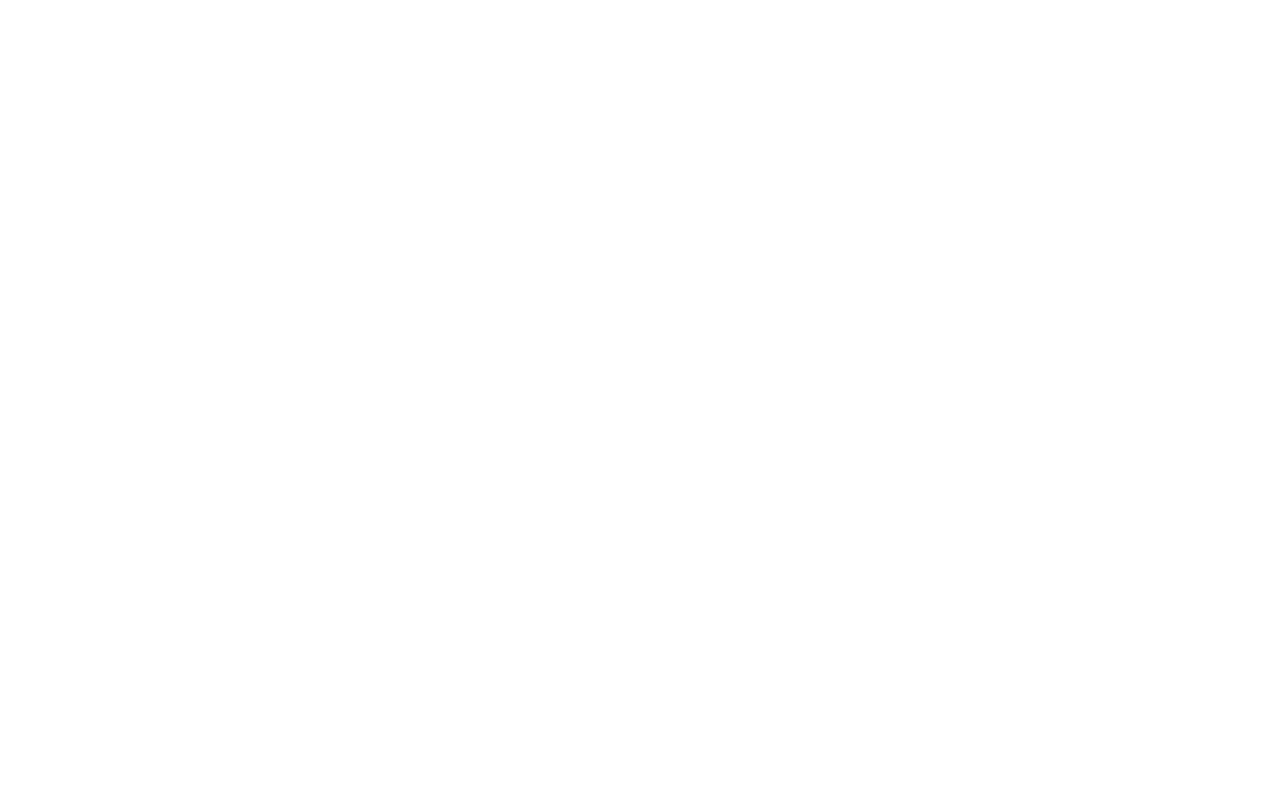
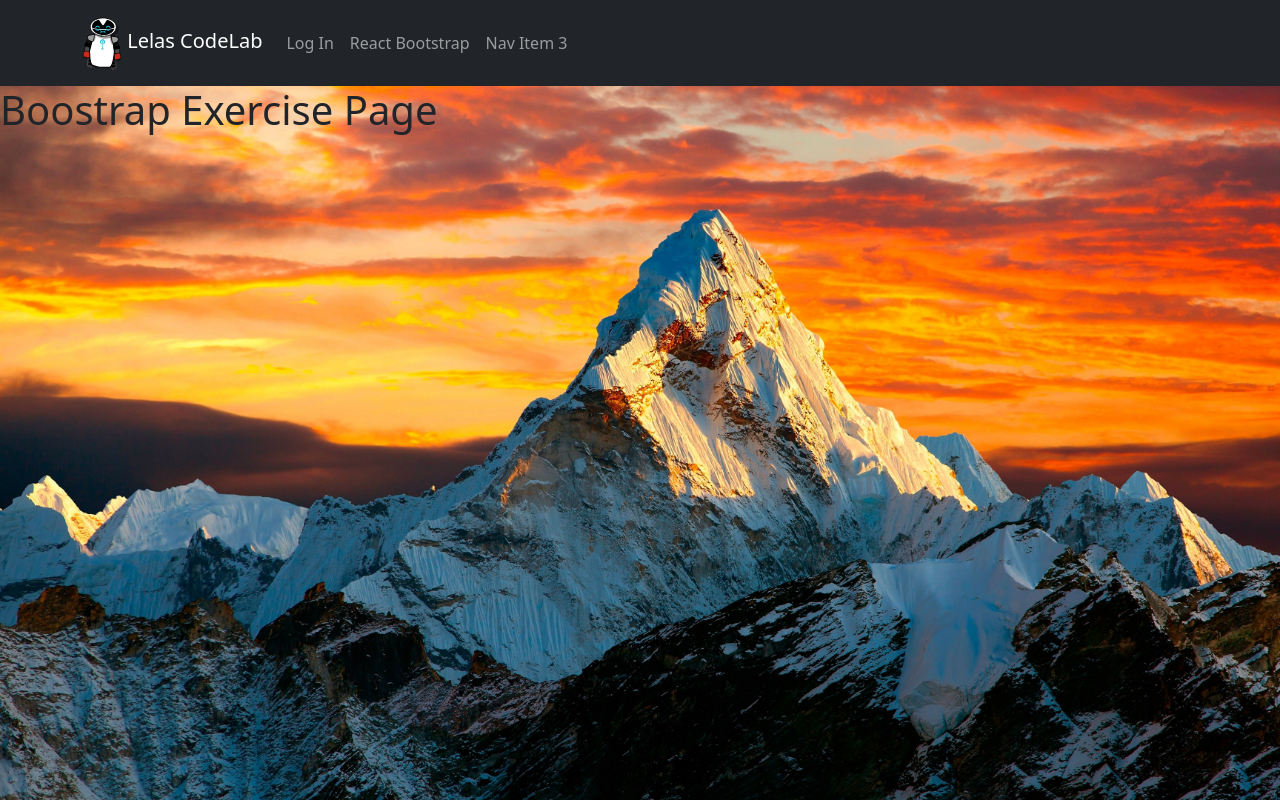
Before and after one commit to CanoodlingSocks/ts-react-experiments, a React (Create React App) app: page /react-bootstrap in a window 1280 px wide. Before the commit this address had no page. Built offline with nearby package versions, Linux system fonts and the light colour scheme.

Commit message:
setup route for bootstrap exercises

```diff
--- /dev/null
+++ b/src/components/React Bootstrap/BootstrapExercise.tsx
@@ -0,0 +1,5 @@
+const BootstrapExercise = () => {
+    return <h1>Boostrap Exercise Page</h1>
+}
+
+export default BootstrapExercise;
--- a/src/components/shared/Header/header.tsx
+++ b/src/components/shared/Header/header.tsx
@@ -14,7 +14,7 @@
           </Navbar.Brand>
           <Nav className="me-auto">
             <Nav.Link href="login">Log In</Nav.Link>
-            <Nav.Link href="#navitem2">Nav Item 2</Nav.Link>
+            <Nav.Link href="react-bootstrap">React Bootstrap</Nav.Link>
             <Nav.Link href="#navitem3">Nav Item 3</Nav.Link>
           </Nav>
                 </Container>
--- a/src/components/shared/layout.tsx
+++ b/src/components/shared/layout.tsx
@@ -16,7 +16,6 @@
         <>
         <div style={myStyle}>
         <Header />
-
             <Outlet />
         </div>
 
--- a/src/routes.tsx
+++ b/src/routes.tsx
@@ -1,6 +1,7 @@
 import { BrowserRouter, Routes, Route } from "react-router-dom";
 import Layout from "./components/shared/layout";
 import Login from "./components/Login/login";
+import BootstrapExercise from "./components/React Bootstrap/BootstrapExercise";
 
 const AppRouter = () => {
     return(
@@ -10,6 +11,7 @@
                 <Route>
                     <Route index/>
                     <Route path='/login' element={<Login />} />
+                    <Route path='/react-bootstrap' element={<BootstrapExercise />} />
                 </Route>
             </Route>
         </Routes>
```
